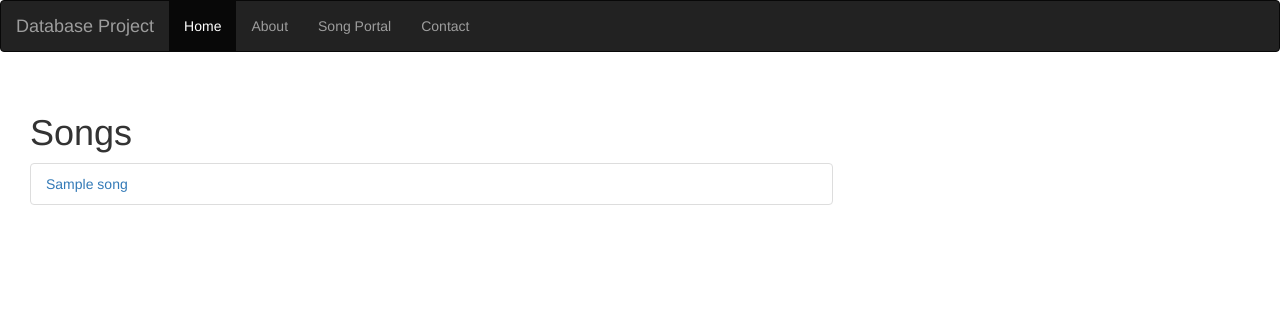
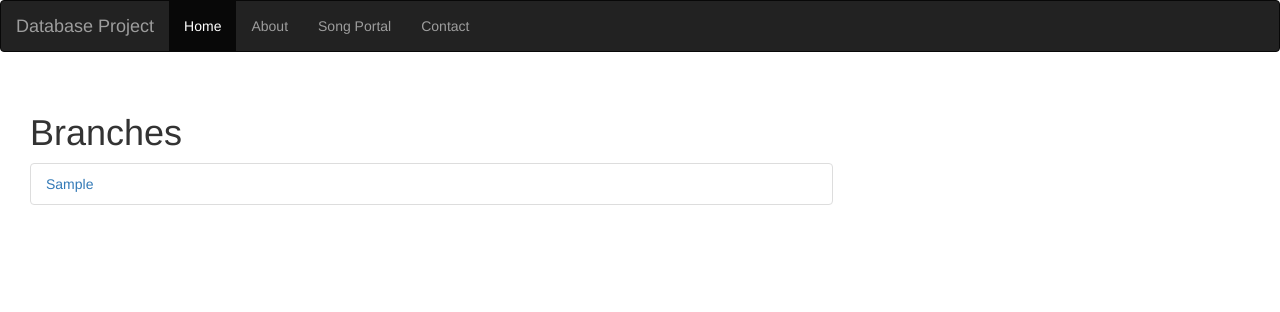
Before and after one commit to matthew2517apple/UHG, a Flask app: template test-run-3/templates/display.html in a window 1280 px wide. Shown: the top 312 px of the page. Run offline with Flask 3, Linux system fonts and the light colour scheme; the template is opened without the code that fills it: most values are stand-ins (such as "Sample title", 1, 10 or a date in 2020); parts of the project's set-up code (start-up, migrations or seed data) failed here and were passed over; some libraries are stand-ins or nearby versions.

Commit message:
Update display.html

```diff
--- a/test-run-3/templates/display.html
+++ b/test-run-3/templates/display.html
@@ -1,10 +1,10 @@
 {% extends 'layout.html' %}
 
 {% block content %}
-  <h1>Songs</h1>
+  <h1>Branches</h1>
   <ul class="list-group">
-    {% for song in songs %}
-      <li class="list-group-item"><a href="songs/{{song.id}}">{{song.title}}</a></li>
+    {% for branch in branch %}
+      <li class="list-group-item"><a href="branches/{{branch.branch_name}}">{{branch.branch_city}}</a></li>
     {% endfor %}
   </ul>
 {% endblock %}
```
